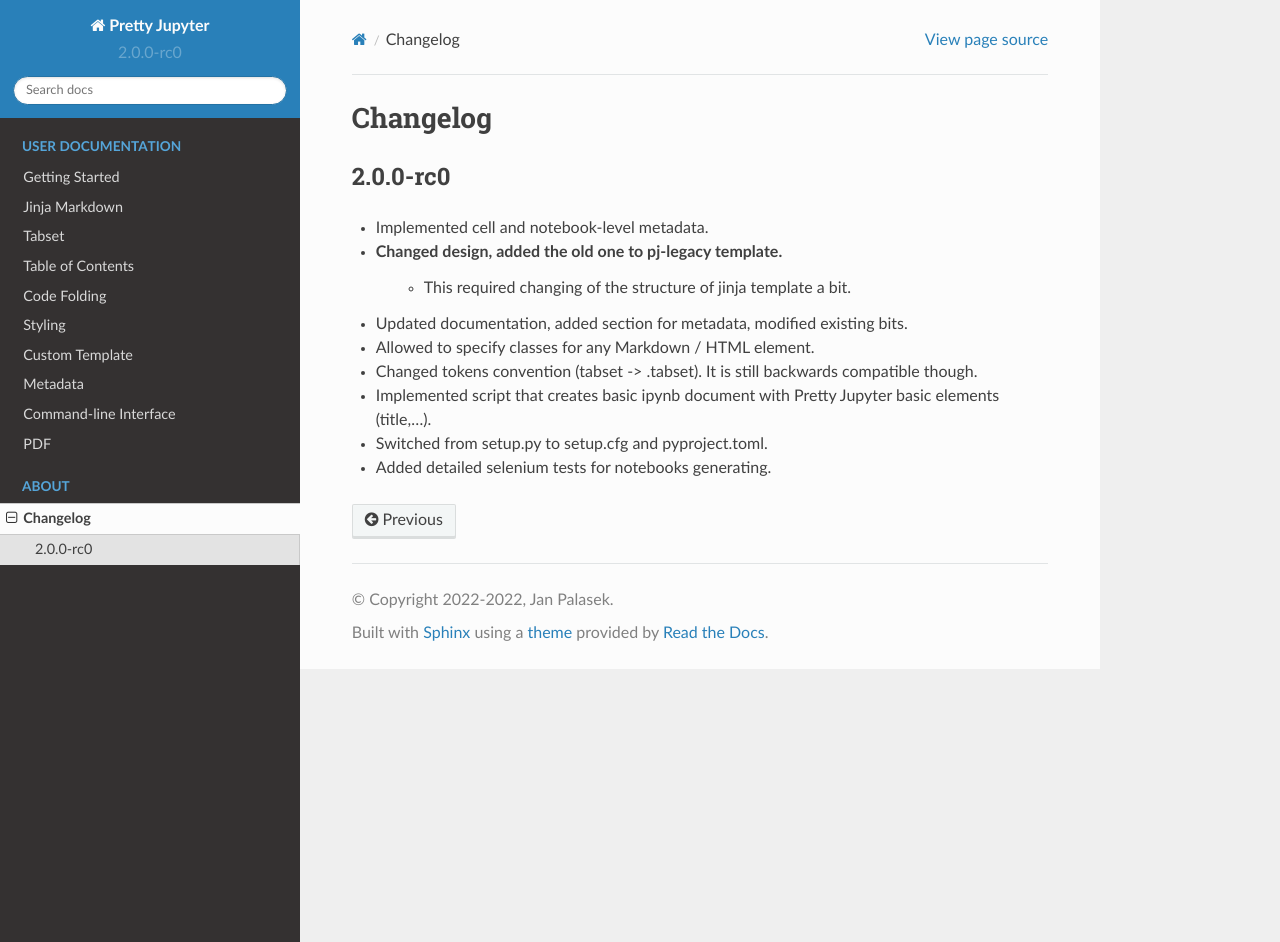
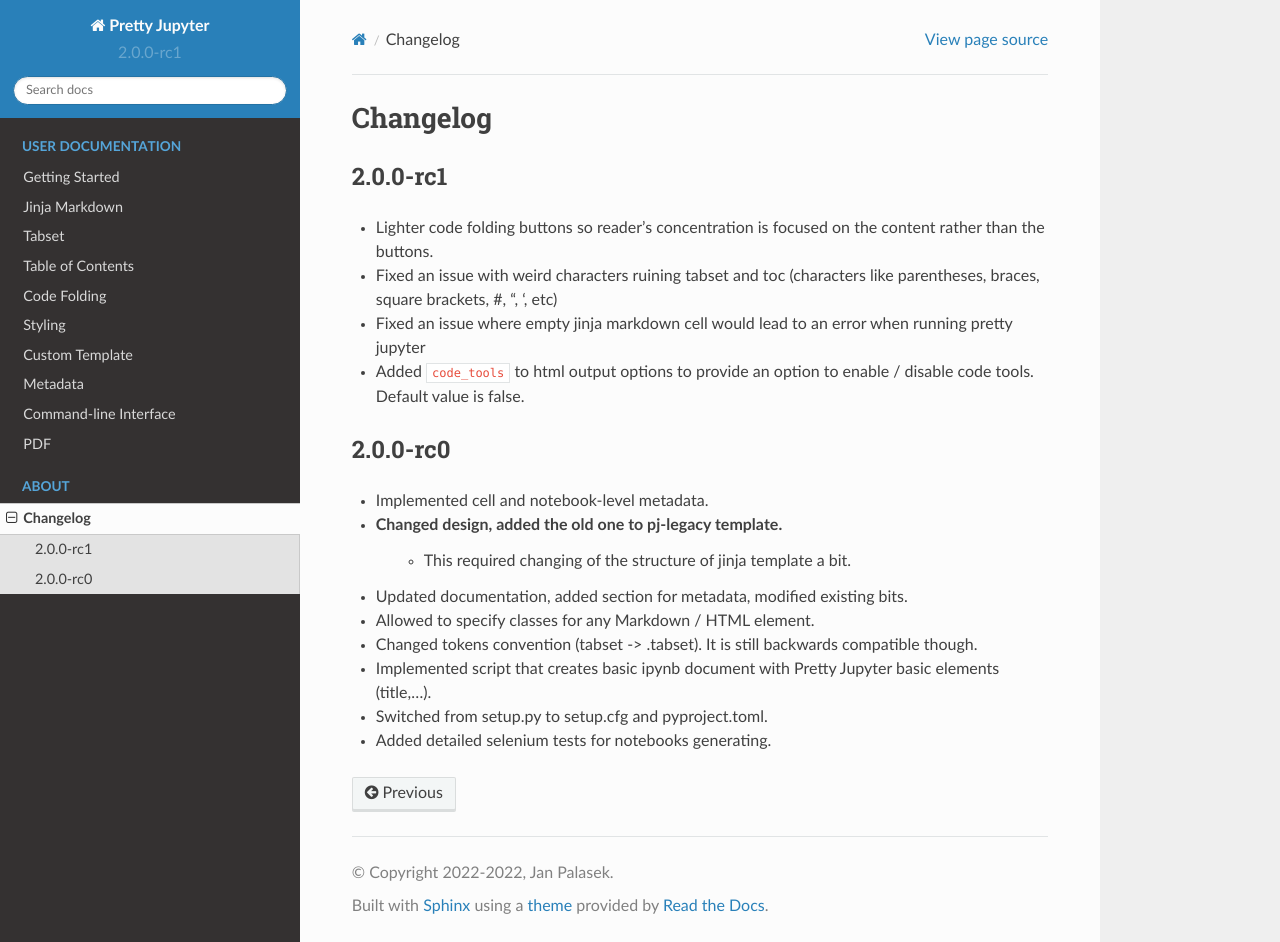
Before and after one commit to JanPalasek/pretty-jupyter, a Sphinx documentation site: the page built from docs/source/changelog.rst, in a window 1280 px wide and 942 px high. Built offline with Sphinx 7.4.7 and the Read the Docs theme 2.0.0, drawn with Linux system fonts in a browser that asks for light colours.

Commit message:
Added option to turn on/off code tools (show/hide all). Modified changelog for new rc.

```diff
--- a/docs/source/changelog.rst
+++ b/docs/source/changelog.rst
@@ -1,5 +1,13 @@
 Changelog
 ============================
+
+
+2.0.0-rc1
+-----------
+- Lighter code folding buttons so reader's concentration is focused on the content rather than the buttons.
+- Fixed an issue with weird characters ruining tabset and toc (characters like parentheses, braces, square brackets, #, ", ', etc)
+- Fixed an issue where empty jinja markdown cell would lead to an error when running pretty jupyter
+- Added ``code_tools`` to html output options to provide an option to enable / disable code tools. Default value is false.
 
 2.0.0-rc0
 ------------
--- a/docs/source/conf.py
+++ b/docs/source/conf.py
@@ -12,7 +12,7 @@
 year = date.today().year
 copyright = "2022-%s, Jan Palasek" % year
 author = 'Jan Palasek'
-version = '2.0.0-rc0'
+version = '2.0.0-rc1'
 release = version
 
 # -- General configuration ---------------------------------------------------
--- a/docs/source/metadata.rst
+++ b/docs/source/metadata.rst
@@ -203,6 +203,12 @@
           | show: Code is shown at the start.
           | disable: Code folding is disabled.
     *
+        - output.html.code_tools
+        - boolean, default: false
+        - | If true, then a button
+          | is added which can show
+          | or hide code all at once.
+    *
         - output.html.tabset
         - boolean, default: true
         - | If **false**, then tabsets
--- a/setup.cfg
+++ b/setup.cfg
@@ -1,7 +1,7 @@
 [metadata]
 name = pretty-jupyter
 description = Exports Jupyter notebook into beautiful and dynamic HTML report.
-version = 2.0.0-rc0
+version = 2.0.0-rc1
 license = GPLv3
 license_file = LICENSE.md
 platforms = any
--- a/src/pretty_jupyter/config/metadata/nb_defaults.yaml
+++ b/src/pretty_jupyter/config/metadata/nb_defaults.yaml
@@ -13,6 +13,7 @@
     toc_smooth_scroll: true
     number_sections: false
     code_folding: hide
+    code_tools: false
     tabset: true
     theme: paper
     include_plotlyjs: true
--- a/src/pretty_jupyter/config/metadata/nb_spec.yaml
+++ b/src/pretty_jupyter/config/metadata/nb_spec.yaml
@@ -44,6 +44,8 @@
             - hide
             - show
             - disable
+        code_tools:
+          type: boolean
         tabset:
           type: boolean
         theme:
--- a/src/pretty_jupyter/templates/pj/index.html.j2
+++ b/src/pretty_jupyter/templates/pj/index.html.j2
@@ -90,7 +90,7 @@
 {% set code_all_s %}
 {% block code_all %}
     {% set html_metadata = resources["pj_metadata"]["output"]["html"] %}
-    {% if html_metadata["code_folding"] in ["show", "hide"] and resources.global_content_filter.include_input %}
+    {% if html_metadata["code_tools"] and resources.global_content_filter.include_input %}
     <div class="row" style="margin-bottom: 10px;">
         <div id="jup-show-hide-all-menu" class="btn-group pull-right">
           <button type="button" class="btn btn-default btn-xs dropdown-toggle" data-toggle="dropdown" aria-haspopup="true" aria-expanded="false"><span>Code All</span> <span class="caret"></span></button>
```
